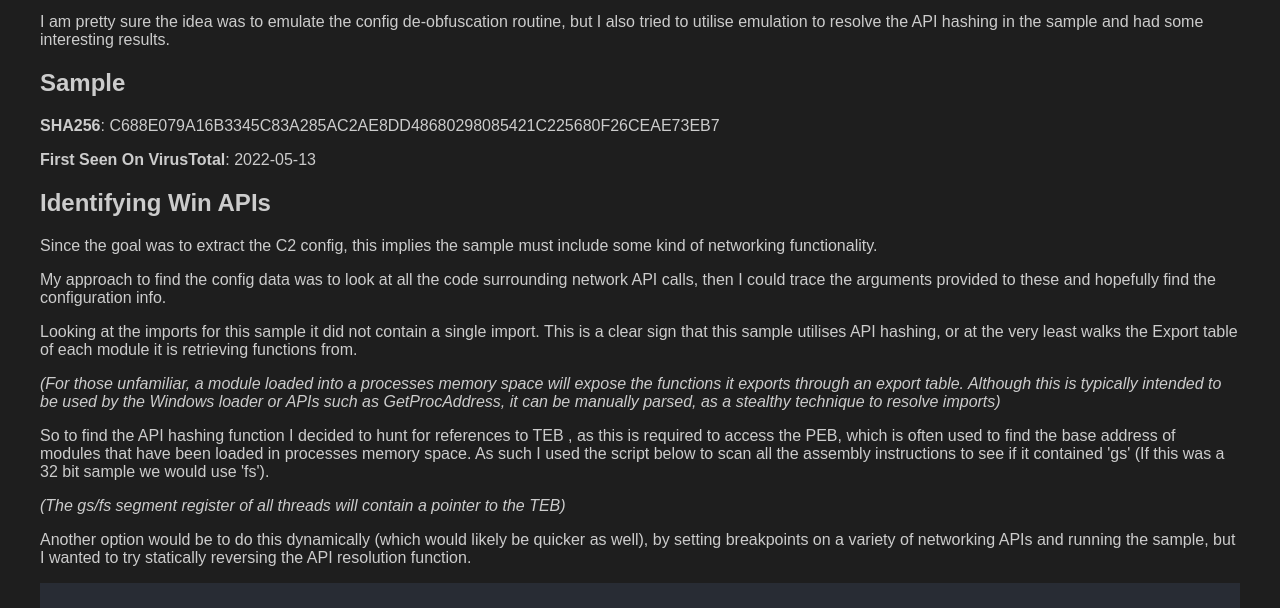
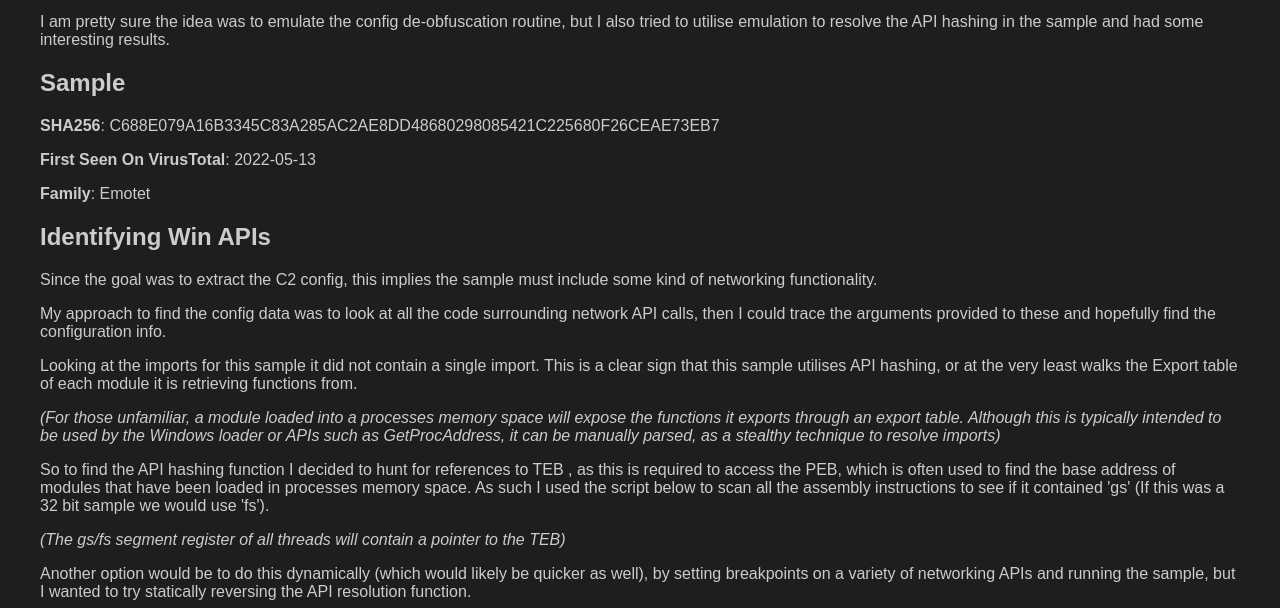
Before and after one commit to WhiteUltraZero/whiteultrazero.github.io, a plain HTML site: page emotet_sample/index.html in a window 1280 px wide. Shown: the part 159-767 px from the top of the page. Drawn offline with nearby package versions, Linux system fonts and the light colour scheme.

Commit message:
Update index.html

```diff
--- a/emotet_sample/index.html
+++ b/emotet_sample/index.html
@@ -34,6 +34,10 @@
     <p>
         <b>First Seen On VirusTotal</b>: 2022-05-13
     </p>
+    <p>
+      <b>Family</b>: Emotet
+    </p>
+
 
     <h2>Identifying Win APIs</h2>
     <p>
```
